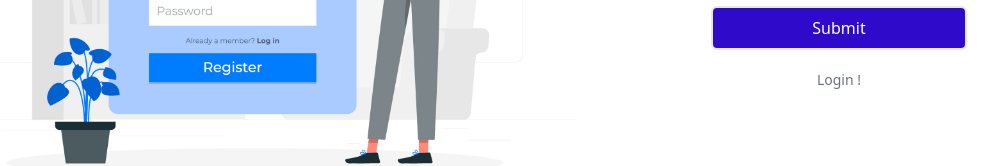
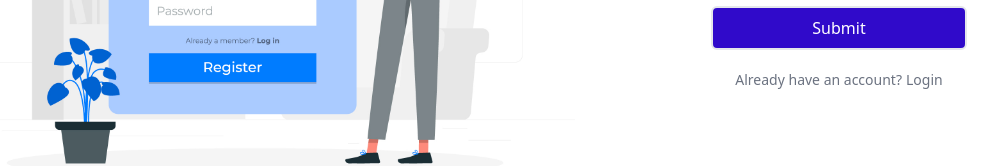
Before and after one commit to SadikAli-Karadiya/Phone_Loan_Frontend, a React (Vite) app: page /SignUp in a window 1280 px wide. Shown: the part 450-616 px from the top of the page, without its empty margins (121-1119 px from the left). Built offline with nearby package versions, Linux system fonts and the light colour scheme; what tailwindcss-debug-screens would draw is missing.

Commit message:
login problem solved

```diff
--- a/src/Pages/Register/index.jsx
+++ b/src/Pages/Register/index.jsx
@@ -115,10 +115,13 @@ function Registration() {
                                     </span>
                                 </div> */}
                 <div className="mt-5 flex justify-center">
+                  <span className="text-sm text-gray-500 cursor-pointer mr-1">
+                    Already have an account?
+                  </span>
                   <span
                     onClick={handleClick}
                     className="text-sm text-gray-500 hover:text-gray-700 cursor-pointer">
-                    Login !
+                    Login
                   </span>
                 </div>
               </div>
--- a/src/utils/apiCalls.jsx
+++ b/src/utils/apiCalls.jsx
@@ -4,12 +4,17 @@ import qs from "qs";
 
 const instance = axios.create({
   baseURL: 'http://localhost:4000/',
-  headers: {
-    Authorization: `${localStorage.getItem('token')}`,
-    ContentType: "application/json",
+});
+
+instance.interceptors.request.use((config) => {
+  const token = localStorage.getItem('token');
+  config.headers = {
+    ...config.headers,
+    Authorization: token ? `${token}` : '',
+    ContentType: 'application/json',
     timeout: 1000,
-  },
-  // .. other options
+  };
+  return config;
 });
 
 
```
